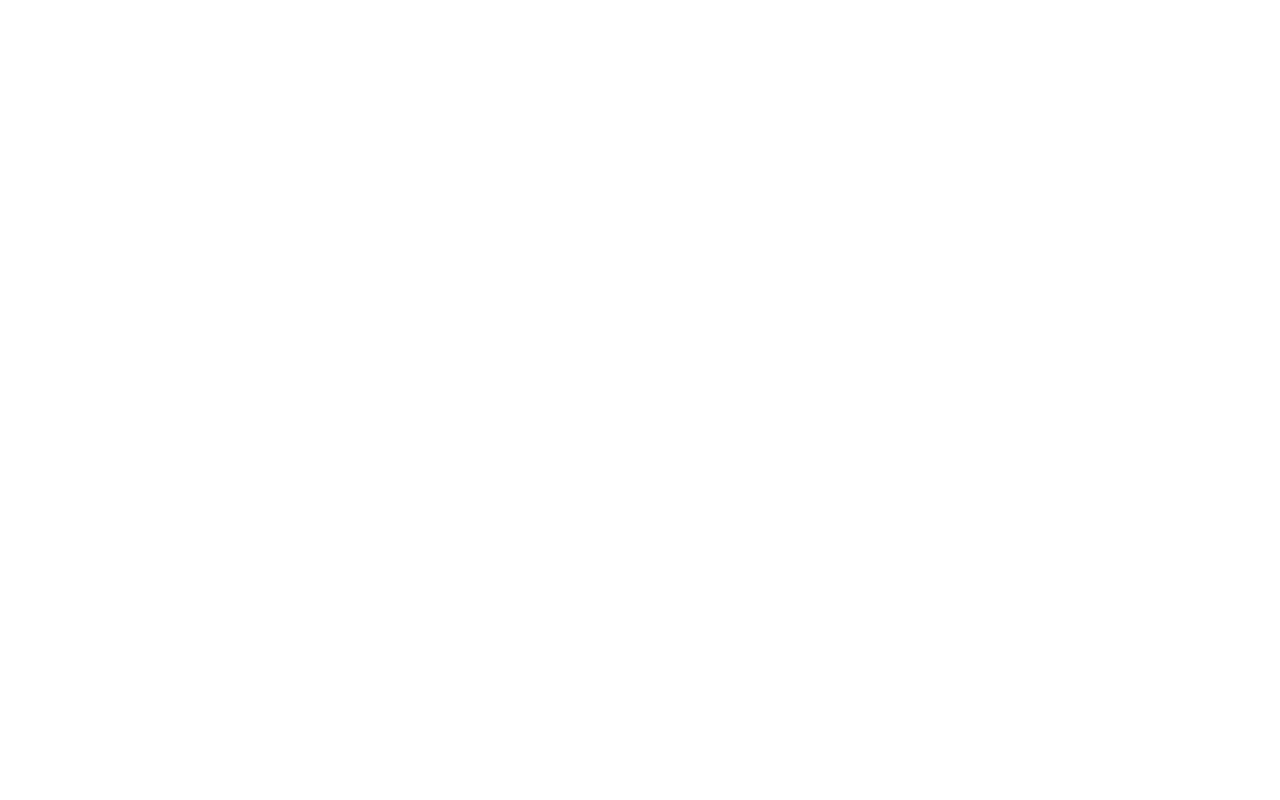
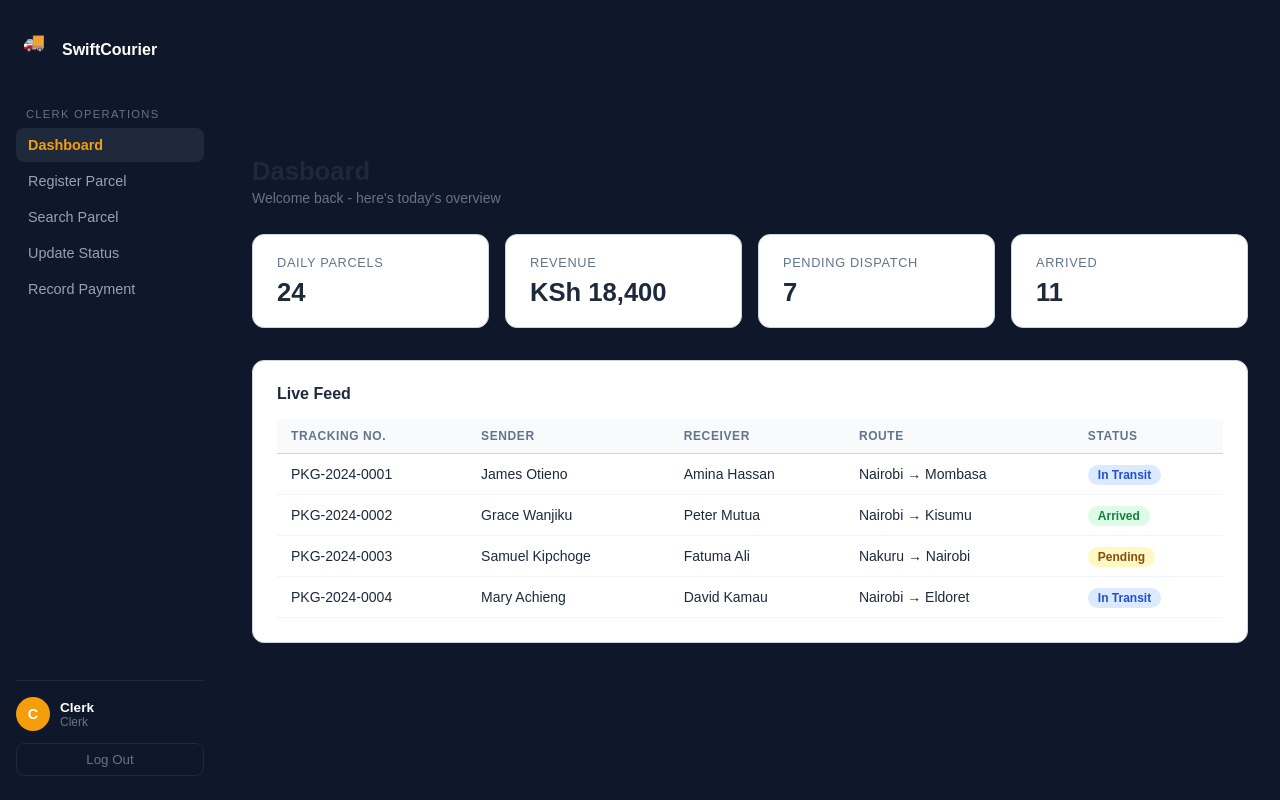
Before and after one commit to Favour0950/digital-matatu-courier-project, a plain HTML site: page dashboard-clerk.html in a window 1280 px wide. Drawn offline with Linux system fonts and the light colour scheme.

Commit message:
working on clerk dashoard

```diff
--- a/css/style.css
+++ b/css/style.css
@@ -7,6 +7,7 @@
 /* css variables that have the color palette in one place */
 :root{
     --navy: #0f172a; /*dark background*/
+    --navy-mid: #1e293b; /* slightly lighter navy for contrast */
     --card: #ffffff; /*white card background*/
     --yellow: #f59e0b; /* primary button color */
     --yellow-hover: #d97706; /* primary button hover color */
@@ -15,6 +16,7 @@
     --border: #cbd5e1; /* light gray borders */
     --error:   #ef4444; /*red error color */
     --input-bg:#f8fafc; /* light input background */
+    --page-bg: #f1f5f9; /* light page background for post-login pages */
 }
 /* body -navy background */
 body{
@@ -150,3 +152,267 @@ body{
 .verify-link a:hover {
   text-decoration: underline;
 }
+/* APP LAYOUT - it will be shared by all post login pages */
+/* body.app uses sidebar plus the main content side by side */
+body.app{
+    display:flex;
+    flex-direction: row;
+    align-items: stretch;
+    min-height: 100vh;
+    background-color: var(--page-bg); /* light page background for post-login pages */
+
+}
+/* sidebar layout */
+.sidebar{
+    width :220px;
+    min-height: 100vh;
+    background-color: var(--navy);
+    display: flex;
+    flex-direction: column;
+    padding: 24px 16px;
+    position: sticky;
+    top: 0;
+    flex-shrink: 0;/* prevent shrinking on smaller screens */
+}
+.sidebar-brand{
+    display: flex;
+    align-items: center;
+    margin-bottom: 32px;
+    gap: 10px;
+    color: var(--card);
+    font-weight: bold;
+    font-size: 1rem;
+}
+.logo-icon.small{
+    width: 36px;
+    height: 36px;
+    font-size: 18px;
+    border-radius: 8px;
+}
+.nav-section-label{
+    font-size: 0.7rem;
+    text-transform: uppercase;/* uppercase for section labels */
+    letter-spacing: 0.08rem;
+    color: var(--muted);/*gray color for labels */
+    margin-bottom: 8px;
+    padding-left: 10px;
+}
+.sidebar-nav ul{
+    list-style: none;
+    padding: 0;
+    margin: 0;
+}
+.sidebar-nav a {
+  display: block;
+  padding: 9px 12px;
+  border-radius: 8px;
+  color: #94a3b8;                        /* keep as-is — unique to sidebar inactive links */
+  text-decoration: none;
+  font-size: 0.9rem;
+  margin-bottom: 2px;
+  transition: background 0.15s, color 0.15s;/* smooth hover transition */
+}
+.sidebar-nav a:hover {
+  background-color: var(--navy-mid);
+  color: #ffffff;
+}
+
+.sidebar-nav a.active {
+  background-color: var(--navy-mid);
+  color: var(--yellow);
+  font-weight: bold;
+}
+.sidebar-footer{
+    margin-top: auto;
+    border-top:  1px solid var(--navy-mid);
+    padding-top: 16px;
+}
+.sidebar-user {
+  display: flex;
+  align-items: center;
+  gap: 10px;
+  margin-bottom: 12px;
+}
+/* footer user details */
+.user-avatar {
+  width: 34px;
+  height: 34px;
+  border-radius: 50%;
+  background-color: var(--yellow);
+  color: #ffffff;
+  display: flex;
+  align-items: center;
+  justify-content: center;
+  font-weight: bold;
+  font-size: 0.9rem;
+  flex-shrink: 0;
+}
+.user-info {
+  display: flex;
+  flex-direction: column;
+}
+
+.user-name {
+  font-size: 0.85rem;
+  color: #ffffff;
+  font-weight: bold;
+}
+
+.user-role {
+  font-size: 0.75rem;
+  color: var(--muted);
+}
+.logout-btn {
+  width: 100%;
+  padding: 8px;
+  background: none;
+  border: 1px solid var(--navy-mid);
+  border-radius: 8px;
+  color: var(--muted);  /* gray color for logout button text */
+  cursor: pointer;
+  transition: all 0.15s;
+}
+
+.logout-btn:hover {
+  background-color: var(--error);
+  border-color: var(--error);
+  color: #ffffff;
+}
+/* ── Main content area ── */
+.main-content {
+  flex: 1;
+  padding: 32px;
+  overflow-y: auto;
+}
+
+.page-header {
+  margin-bottom: 28px;
+}
+
+.page-header h1 {
+  font-size: 1.6rem;
+  color: var(--text);                    /* was #1e293b */
+  margin-bottom: 4px;
+}
+
+.page-subtitle {
+  font-size: 0.875rem;
+  color: var(--muted);                   /* was #64748b */
+}
+
+/* ── Stat cards ── */
+.stats-grid {
+  display: grid;
+  grid-template-columns: repeat(4, 1fr);
+  gap: 16px;
+  margin-bottom: 32px;
+}
+
+.stat-card {
+  background-color: var(--card);         /* was #ffffff */
+  border-radius: 12px;
+  padding: 20px 24px;
+  border: 1px solid var(--border);       /* was #e2e8f0 */
+}
+
+.stat-label {
+  font-size: 0.8rem;
+  color: var(--muted);                   /* was #64748b */
+  margin-bottom: 8px;
+  text-transform: uppercase;
+  letter-spacing: 0.05em;
+}
+
+.stat-value {
+  font-size: 1.6rem;
+  font-weight: bold;
+  color: var(--text);                    /* was #1e293b */
+}
+
+/* ── Table section ── */
+.table-section {
+  background-color: var(--card);         /* was #ffffff */
+  border-radius: 12px;
+  padding: 24px;
+  border: 1px solid var(--border);       /* was #e2e8f0 */
+}
+
+.table-section h2 {
+  font-size: 1rem;
+  color: var(--text);                    /* was #1e293b */
+  margin-bottom: 16px;
+}
+
+.data-table {
+  width: 100%;
+  border-collapse: collapse;
+  font-size: 0.875rem;
+}
+
+.data-table th {
+  text-align: left;
+  padding: 10px 14px;
+  background-color: var(--input-bg);     /* was #f8fafc */
+  color: var(--muted);                   /* was #64748b */
+  font-size: 0.75rem;
+  text-transform: uppercase;
+  letter-spacing: 0.05em;
+  border-bottom: 1px solid var(--border);/* was #e2e8f0 */
+}
+
+.data-table td {
+  padding: 12px 14px;
+  color: var(--text);                    /* was #1e293b */
+  border-bottom: 1px solid var(--page-bg);/* was #f1f5f9 */
+}
+
+.data-table tbody tr:hover {
+  background-color: var(--input-bg);     /* was #f8fafc */
+}
+
+/* ── Status badges — keep hardcoded, unique colours ── */
+.badge {
+  padding: 3px 10px;
+  border-radius: 999px;
+  font-size: 0.75rem;
+  font-weight: bold;
+}
+
+.badge-transit {
+  background-color: #dbeafe;
+  color: #1d4ed8;
+}
+
+.badge-arrived {
+  background-color: #dcfce7;
+  color: #15803d;
+}
+
+.badge-pending {
+  background-color: #fef9c3;
+  color: #854d0e;
+}
+
+/* ════════════════════════════════
+   RESPONSIVE
+   ════════════════════════════════ */
+@media (max-width: 768px) {
+  body.app {
+    flex-direction: column;
+  }
+
+  .sidebar {
+    width: 100%;
+    min-height: auto;
+    position: static;
+    padding: 16px;
+  }
+
+  .stats-grid {
+    grid-template-columns: repeat(2, 1fr);
+  }
+
+  .main-content {
+    padding: 16px;
+  }
+}
--- a/dashboard-clerk.html
+++ b/dashboard-clerk.html
@@ -0,0 +1,116 @@
+<!doctype html>
+<html lang="en">
+  <head>
+    <meta charset="UTF-8" />
+    <meta name="viewport" content="width=device-width, initial-scale=1.0" />
+    <title>Clerk Dashboard - SwiftCourier</title>
+    <link rel="stylesheet" href="./css/style.css" />
+  </head>
+  <body>
+    <!-- sidebar -->
+    <aside class="sidebar">
+      <div class="sidebar-brand">
+        <div class="logo-icon small">🚚</div>
+        <span>SwiftCourier</span>
+      </div>
+      <nav class="sidebar-nav">
+        <p class="nav-section-label">Clerk Operations</p>
+        <ul>
+          <li><a href="dashboard-clerk.html" class="active">Dashboard</a></li>
+          <li><a href="register-parcel.html">Register Parcel</a></li>
+          <li><a href="search-parcel.html">Search Parcel</a></li>
+          <li><a href="update-status.html">Update Status</a></li>
+          <li><a href="record-payment.html">Record Payment</a></li>
+        </ul>
+      </nav>
+      <!-- user info plus logout button at the bottom of the sidebar -->
+      <div class="sidebar-footer">
+        <div class="sidebar-user">
+          <div class="user-avatar">C</div>
+          <div class="user-info">
+            <span class="user-name" id="sidebar-name">Clerk</span>
+            <span class="user-role" id="sidebar-role">Clerk</span>
+          </div>
+        </div>
+        <button class="logout-btn" id="logoutBtn">Log Out</button>
+      </div>
+    </aside>
+    <!-- main content -->
+    <main class="main-content">
+      <header class="page-header">
+        <h1>Dasboard</h1>
+        <p class="page-subtitle">Welcome back - here's today's overview</p>
+      </header>
+      <!-- Stat cards row -->
+      <div class="stats-grid">
+        <div class="stat-card">
+            <p class="stat-label">Daily Parcels</p>
+            <p class="stat-value">24</p>
+        </div>
+
+        <div class="stat-card">
+            <p class="stat-label">Revenue</p>
+            <p class="stat-value">KSh 18,400</p>
+        </div>
+
+        <div class="stat-card">
+            <p class="stat-label">Pending Dispatch</p>
+            <p class="stat-value">7</p>
+        </div>
+
+        <div class="stat-card">
+            <p class="stat-label">Arrived</p>
+            <p class="stat-value">11</p>
+        </div>
+      </div>
+      <!-- Live feed table -->
+       <section class="table-section">
+      <h2>Live Feed</h2>
+
+      <table class="data-table">
+        <thead>
+          <tr>
+            <th>Tracking No.</th>
+            <th>Sender</th>
+            <th>Receiver</th>
+            <th>Route</th>
+            <th>Status</th>
+          </tr>
+        </thead>
+        <tbody>
+          <tr>
+            <td>PKG-2024-0001</td>
+            <td>James Otieno</td>
+            <td>Amina Hassan</td>
+            <td>Nairobi → Mombasa</td>
+            <td><span class="badge badge-transit">In Transit</span></td>
+          </tr>
+          <tr>
+            <td>PKG-2024-0002</td>
+            <td>Grace Wanjiku</td>
+            <td>Peter Mutua</td>
+            <td>Nairobi → Kisumu</td>
+            <td><span class="badge badge-arrived">Arrived</span></td>
+          </tr>
+          <tr>
+            <td>PKG-2024-0003</td>
+            <td>Samuel Kipchoge</td>
+            <td>Fatuma Ali</td>
+            <td>Nakuru → Nairobi</td>
+            <td><span class="badge badge-pending">Pending</span></td>
+          </tr>
+          <tr>
+            <td>PKG-2024-0004</td>
+            <td>Mary Achieng</td>
+            <td>David Kamau</td>
+            <td>Nairobi → Eldoret</td>
+            <td><span class="badge badge-transit">In Transit</span></td>
+          </tr>
+        </tbody>
+      </table>
+
+    </section>
+    </main>
+    <script src="./js/main.js"></script>
+  </body>
+</html>
```
